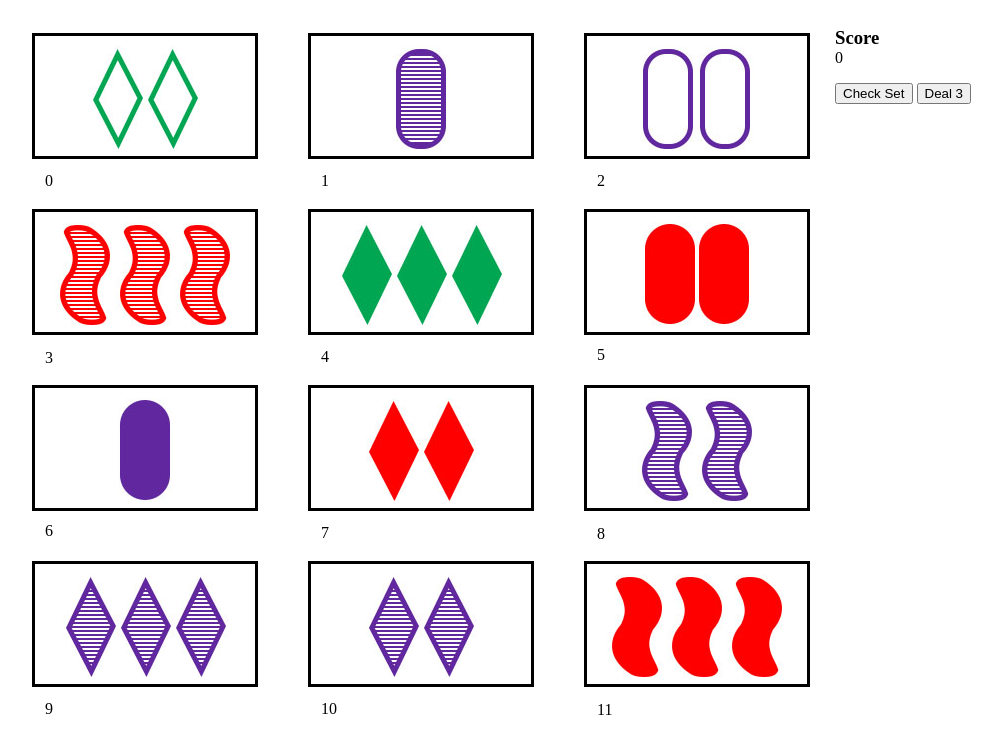
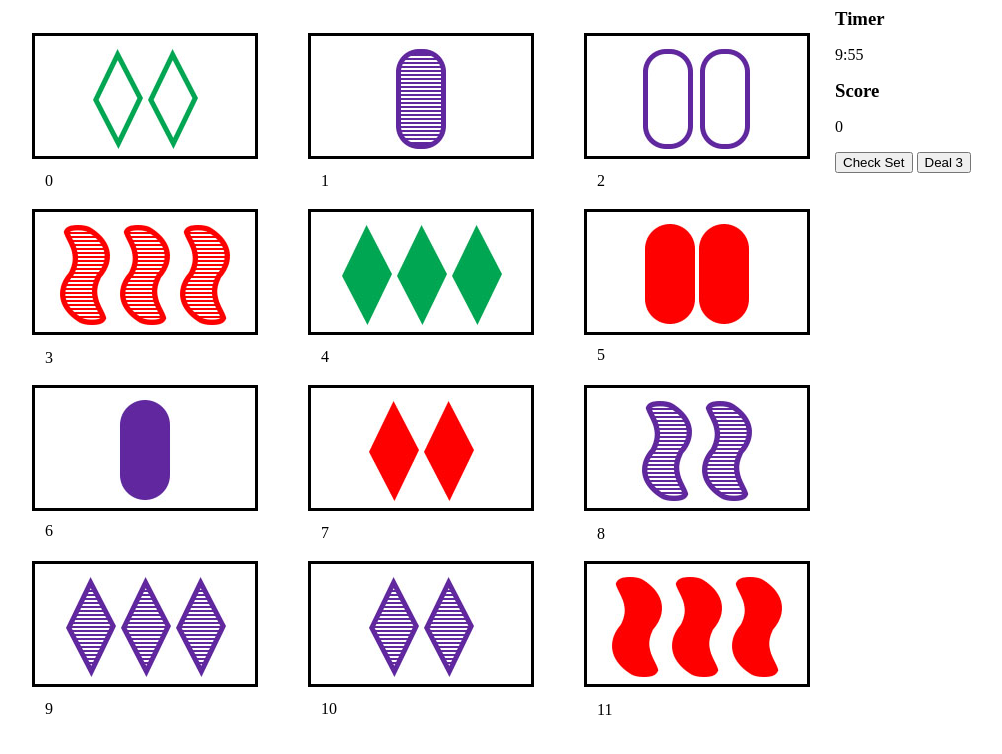
Before and after one commit to hwwilkes/Set, a plain HTML site: page index.html in a window 1280 px wide. Shown: the whole page, without its empty margins (1-1003 px from the left). Drawn offline with nearby package versions, Linux system fonts and the light colour scheme.

Commit message:
Adds timer

```diff
--- a/index.html
+++ b/index.html
@@ -10,6 +10,7 @@
 <body>
 
 	<div id = "container">
+		<div id = "cardContainer">
 			<div class="card show" id = "0">
 				<div class = 'imgHolder'>
 				</div>
@@ -89,7 +90,11 @@
 				<p>14</p>
 			</div>
 
+		</div>
+
 		<div id = "score">
+			<h3>Timer</h3>
+			<p id = "timer"></p>
 			<h3>Score</h3>
 			<p id = "scoreNum">0</p>
 		</div>
--- a/set.css
+++ b/set.css
@@ -1,9 +1,22 @@
+/*body {
+
+	height: 2000px;
+}
+*/
+
 #container {
 	margin: 0 auto;
 	width: 1000px;
 	float: left;
 }
 
+/*#cardContainer {
+	margin: 0 auto;
+	width: 850px;
+	height: 750px;
+	border-color: black;
+	border-style: solid;
+}*/
 
 .card {
 	border-style: solid;
@@ -26,12 +39,19 @@
 .selected {
 	border-color: red;
 	border-style: solid;
-	/*box-shadow: 10px 10px 5px #888888;*/
 }
 
 .hidden {
 	display: none;
 }
+
+/*#score {
+	width: 200px;
+	height: 150px;
+	background-color: #c9d1d3;
+	padding: 10px;
+/*	float: right;*/
+}*/
 
 #score p {
 	margin-top: 0px;
@@ -39,6 +59,11 @@
 }
 
 #score h3 {
-	margin-bottom: 0px;
+	margin-bottom: 5px;
 	padding: 0px;
+	margin-top: 0px;
 }
+
+/*#buttonContainer {
+	float: right;
+}*/
--- a/set.js
+++ b/set.js
@@ -32,8 +32,9 @@ $(document).ready(function() {
 	var cardDivsLength = cardDivs.length;
 	var dealtCards = [];
 	var score = 0;
+	var time = 600;
 
-//Allows user to select up to 3 cards
+	//Allows user to select up to 3 cards
 	$(".card").click(function() {
 
 		var selectedLength = selected.length;
@@ -249,6 +250,33 @@ $(document).ready(function() {
 	}
 
 
+	function timer() {
+
+		time--;
+
+		minutes = Math.floor(time/60);
+		seconds = time % 60;
+		timeStr = minutes + ":" + seconds;
+
+		document.getElementById("timer").innerHTML = timeStr;
+
+		if (time === 0) {
+
+			clearInterval(timerInt);
+			alert("Time's up!");
+
+		}
+
+	}
+
+	var minutes = Math.floor(time/60);
+	var seconds = time % 60;
+	var timeStr = minutes + ":" + seconds;
+
+	document.getElementById("timer").innerHTML = timeStr;
+
+	var timerInt = setInterval(timer, 1000);
+
 	//create all cards, one for each unique combination of shape, color, number and fill.
 	for (var i = 0; i < 81;) {
 
```
Lines whose indentation alone changed are shown as unchanged.
